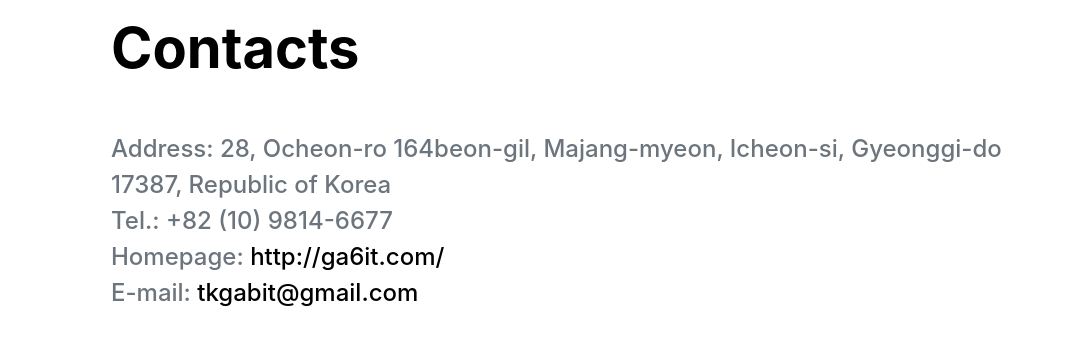
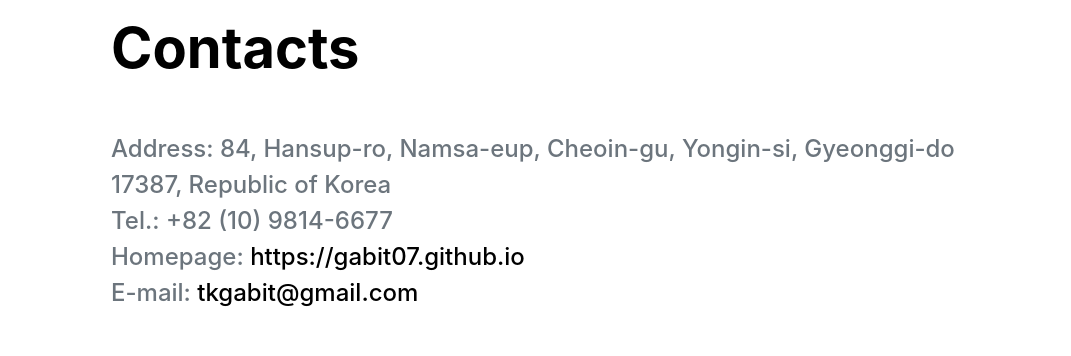
Before and after one commit to Gabit07/Gabit07.github.io, a plain HTML site: page index.html in a window 1280 px wide. Shown: the part 980-1336 px from the top of the page, without its empty margins (209-1280 px from the left). Drawn offline with nearby package versions, Linux system fonts and the light colour scheme; a web font is replaced by a local one.

Commit message:
Update index.html

```diff
--- a/index.html
+++ b/index.html
@@ -146,10 +146,10 @@
         <div class="resume-section-content">
           <h2 class="mb-5">Contacts</h2>
           <div class="subheading mb-5">
-            Address: 28, Ocheon-ro 164beon-gil, Majang-myeon, Icheon-si, Gyeonggi-do
+            Address: 84, Hansup-ro, Namsa-eup, Cheoin-gu, Yongin-si, Gyeonggi-do
             17387, Republic of Korea <br />
             Tel.: +82 (10) 9814-6677 <br />Homepage:
-            <a href="http://ga6it.com/">http://ga6it.com/</a>
+            <a href="https://gabit07.github.io/">https://gabit07.github.io</a>
             <br />E-mail:
             <a href="mailto:tkgabit@gmail.com">tkgabit@gmail.com</a>
           </div>
```
